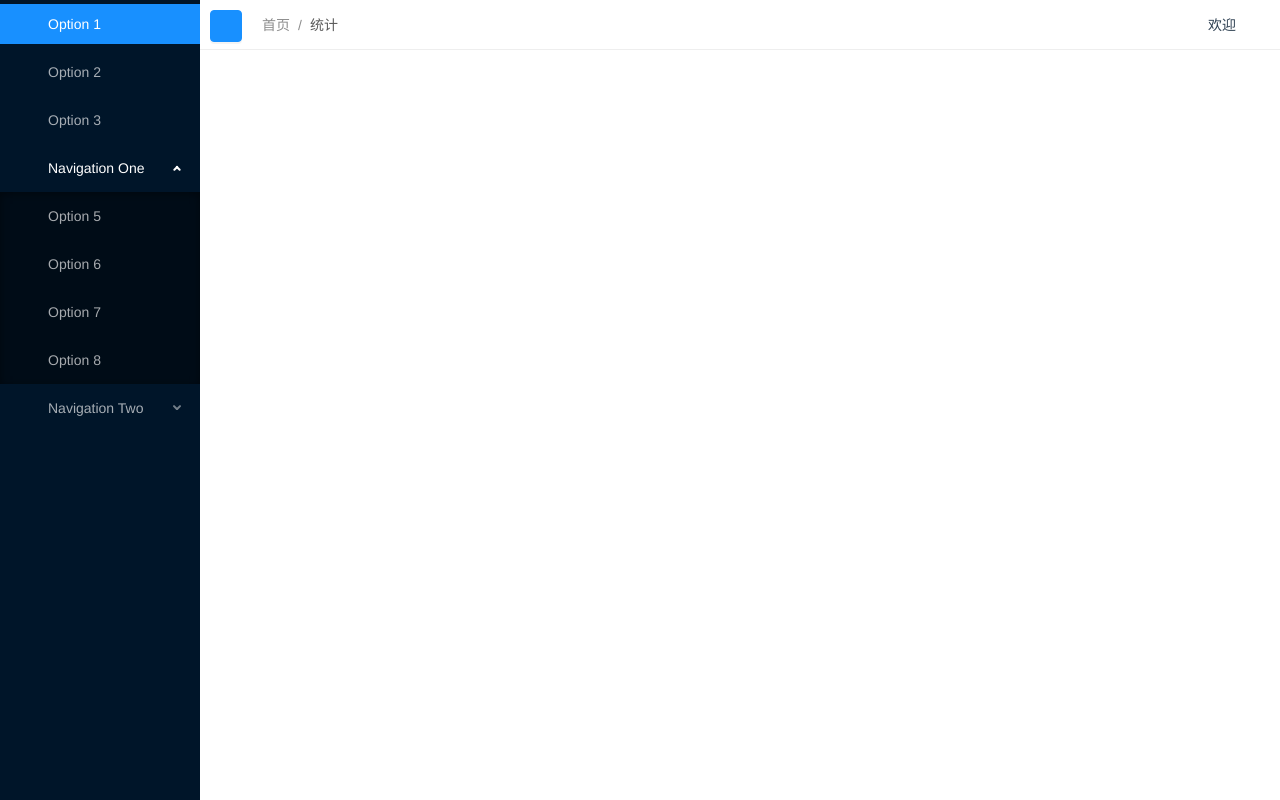
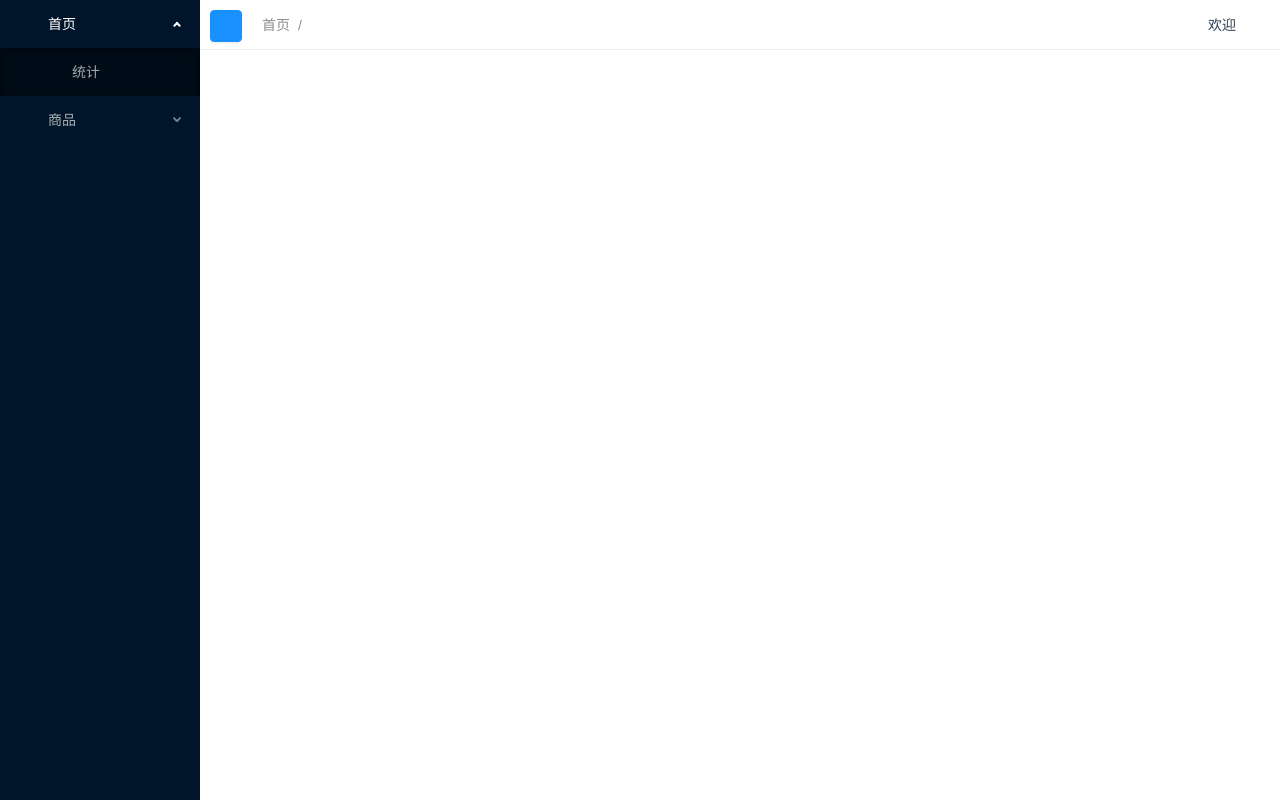
Before and after one commit to RC-122/mall-admin-app, a Vue app: page / in a window 1280 px wide. Built offline with nearby package versions, Linux system fonts and the light colour scheme.

Commit message:
菜单栏面包屑路由完成

```diff
--- a/src/router/index.js
+++ b/src/router/index.js
@@ -4,16 +4,85 @@ import Home from "@/views/layout/Home";
 import Login from "@/views/layout/Login"
 import Register from "@/views/layout/Register"
 import store from "@/store/index"
-import { _ } from 'core-js';
+import getMenuRouter from "@/utils/permission"
 
 Vue.use(VueRouter)
 
+const asyncRouterMap = [{
+  path: "/product",
+  name: "Product",
+  component: Home,
+  meta: {
+    title: "商品"
+  },
+  children: [{
+    path: "/list",
+    name: "ProductList",
+    component: () => import("@/views/page/ProductList"),
+    meta: {
+      title: "商品列表"
+    }
+  },
+  {
+    path: "/addProduct",
+    name: "AddProduct",
+    component: () => import("@/views/page/AddProduct"),
+    meta: {
+      title: "新增商品"
+    }
+  },
+  {
+    path: "/category",
+    name: "Category",
+    component: () => import("@/views/page/Category"),
+    meta: {
+      title: "商品类目"
+    }
+  },
+  ]
+}]
+
 const routes = [
+  {
+    path: "/product",
+    name: "Product",
+    component: Home,
+    meta: {
+      title: "商品"
+    },
+    children: [{
+      path: "list",
+      name: "ProductList",
+      component: () => import("@/views/page/ProductList"),
+      meta: {
+        title: "商品列表"
+      }
+    },
+    {
+      path: "add",
+      name: "AddProduct",
+      component: () => import("@/views/page/AddProduct"),
+      meta: {
+        title: "新增商品"
+      }
+    }]
+  },
   {
     path: "/",
     name: "Home",
     component: Home,
+    meta: {
+      title: "首页",
+    },
     children: [
+      {
+        path: "index",
+        name: "Index",
+        component: () => import("@/views/page/Integrate"),
+        meta: {
+          title: "统计"
+        }
+      },
     ]
   },
   {
@@ -22,9 +91,9 @@ const routes = [
     component: Login
   },
   {
-    path:"/register",
-    name:"Register",
-    component:Register,
+    path: "/register",
+    name: "Register",
+    component: Register,
   }
 ];
 
--- /dev/null
+++ b/src/utils/permission.js
@@ -0,0 +1,40 @@
+const roleToRouter = {
+    "customer": [
+        {
+            name: "Product",
+        },
+        {
+            name: "ProductList"
+        },
+        {
+            name: "AddProduct"
+        }
+    ],
+    "admin": [
+        {
+            name: "Product",
+        },
+        {
+            name: "ProductList"
+        },
+        {
+            name: "AddProduct"
+        },
+        {
+            name: "Category"
+        }
+    ]
+}
+
+export default function getMenuRouter(role, routes) {
+    const allowRoutesName = roleToRouter[role].map(item => item.name);
+    const resultRoutes = routes.filter(router => {
+        if (allowRoutesName.indexOf(router.name) != -1) {
+            const children = router.children;
+            router.children = children.filter(r => allowRoutesName.indexOf(r.name) != -1)
+            return true;
+        }
+        return false;
+    });
+    return resultRoutes;
+};
--- a/src/views/layout/components/leftMenu.vue
+++ b/src/views/layout/components/leftMenu.vue
@@ -7,37 +7,16 @@
       theme="dark"
       :inline-collapsed="$store.state.collapsed"
     >
-      <a-menu-item key="1">
-        <a-icon type="pie-chart" />
-        <span>Option 1</span>
-      </a-menu-item>
-      <a-menu-item key="2">
-        <a-icon type="desktop" />
-        <span>Option 2</span>
-      </a-menu-item>
-      <a-menu-item key="3">
-        <a-icon type="inbox" />
-        <span>Option 3</span>
-      </a-menu-item>
       <a-sub-menu key="sub1">
-        <span slot="title"
-          ><a-icon type="mail" /><span>Navigation One</span></span
+        <span slot="title"><a-icon type="home" /><span>首页</span></span>
+        <a-menu-item key="5"
+          ><router-link :to="{name:'Index'}"><a-icon type="database" />统计</router-link></a-menu-item
         >
-        <a-menu-item key="5"> Option 5 </a-menu-item>
-        <a-menu-item key="6"> Option 6 </a-menu-item>
-        <a-menu-item key="7"> Option 7 </a-menu-item>
-        <a-menu-item key="8"> Option 8 </a-menu-item>
       </a-sub-menu>
       <a-sub-menu key="sub2">
-        <span slot="title"
-          ><a-icon type="appstore" /><span>Navigation Two</span></span
-        >
-        <a-menu-item key="9"> Option 9 </a-menu-item>
-        <a-menu-item key="10"> Option 10 </a-menu-item>
-        <a-sub-menu key="sub3" title="Submenu">
-          <a-menu-item key="11"> Option 11 </a-menu-item>
-          <a-menu-item key="12"> Option 12 </a-menu-item>
-        </a-sub-menu>
+        <span slot="title"><a-icon type="appstore" /><span>商品</span></span>
+        <a-menu-item key="9"><router-link :to="{name:'ProductList'}"><a-icon type="unordered-list" />商品列表</router-link></a-menu-item>
+        <a-menu-item key="10"><router-link :to="{name:'AddProduct'}"><a-icon type="plus-square" />添加商品</router-link></a-menu-item>
       </a-sub-menu>
     </a-menu>
   </div>
@@ -45,12 +24,9 @@
 
 <script>
 export default {
-    data() {
-    return {
-
-    };
+  data() {
+    return {};
   },
-
 };
 </script>
 
--- a/src/views/layout/components/sliderNav.vue
+++ b/src/views/layout/components/sliderNav.vue
@@ -10,8 +10,8 @@
     <div class="breadcrumb">
       <template>
         <a-breadcrumb>
-          <a-breadcrumb-item>首页</a-breadcrumb-item>
-          <a-breadcrumb-item><a href="#">统计</a></a-breadcrumb-item>
+          <a-breadcrumb-item><router-link to="/">首页</router-link></a-breadcrumb-item>
+          <a-breadcrumb-item><router-link :to="$route.path">{{$route.meta.title === "首页" ? "" : $route.meta.title}}</router-link></a-breadcrumb-item>
         </a-breadcrumb>
       </template>
     </div>
@@ -35,6 +35,9 @@ export default {
       this.$router.push("/login");
     },
   },
+  mounted(){
+    console.log(this.$route);
+  }
 };
 </script>
 
--- /dev/null
+++ b/src/views/page/AddProduct.vue
@@ -0,0 +1,13 @@
+<template>
+  <h1>新增商品</h1>
+</template>
+
+<script>
+export default {
+
+}
+</script>
+
+<style>
+
+</style>
--- /dev/null
+++ b/src/views/page/Category.vue
@@ -0,0 +1,13 @@
+<template>
+  <h1>类目管理</h1>
+</template>
+
+<script>
+export default {
+
+}
+</script>
+
+<style>
+
+</style>
--- /dev/null
+++ b/src/views/page/Integrate.vue
@@ -0,0 +1,13 @@
+<template>
+  <h1>统计</h1>
+</template>
+
+<script>
+export default {
+
+}
+</script>
+
+<style>
+
+</style>
--- /dev/null
+++ b/src/views/page/ProductList.vue
@@ -0,0 +1,13 @@
+<template>
+  <h1>商品列表</h1>
+</template>
+
+<script>
+export default {
+
+}
+</script>
+
+<style>
+
+</style>
```
Also changed, not shown: src/views/layout/Home.vue (+6 -9 lines).
